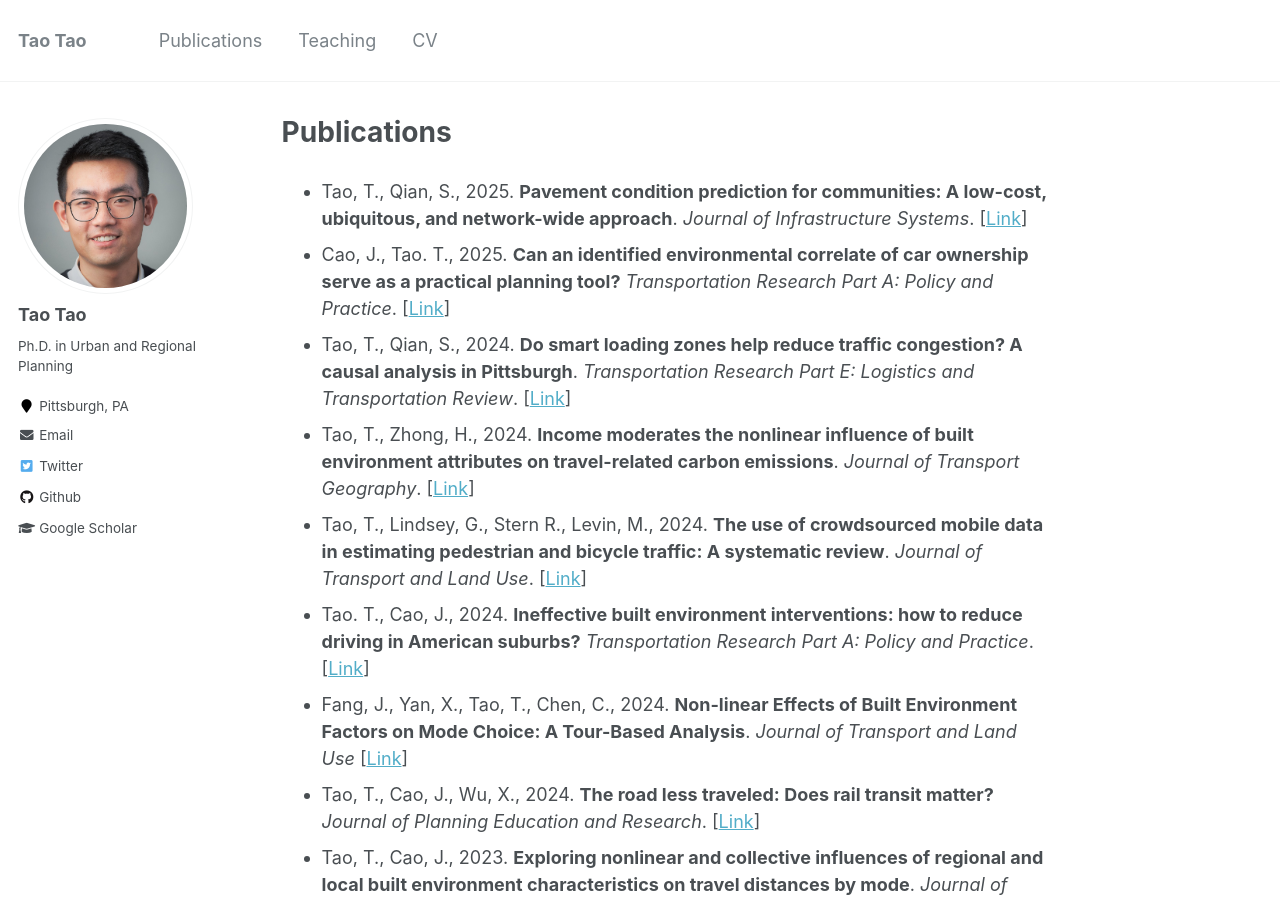
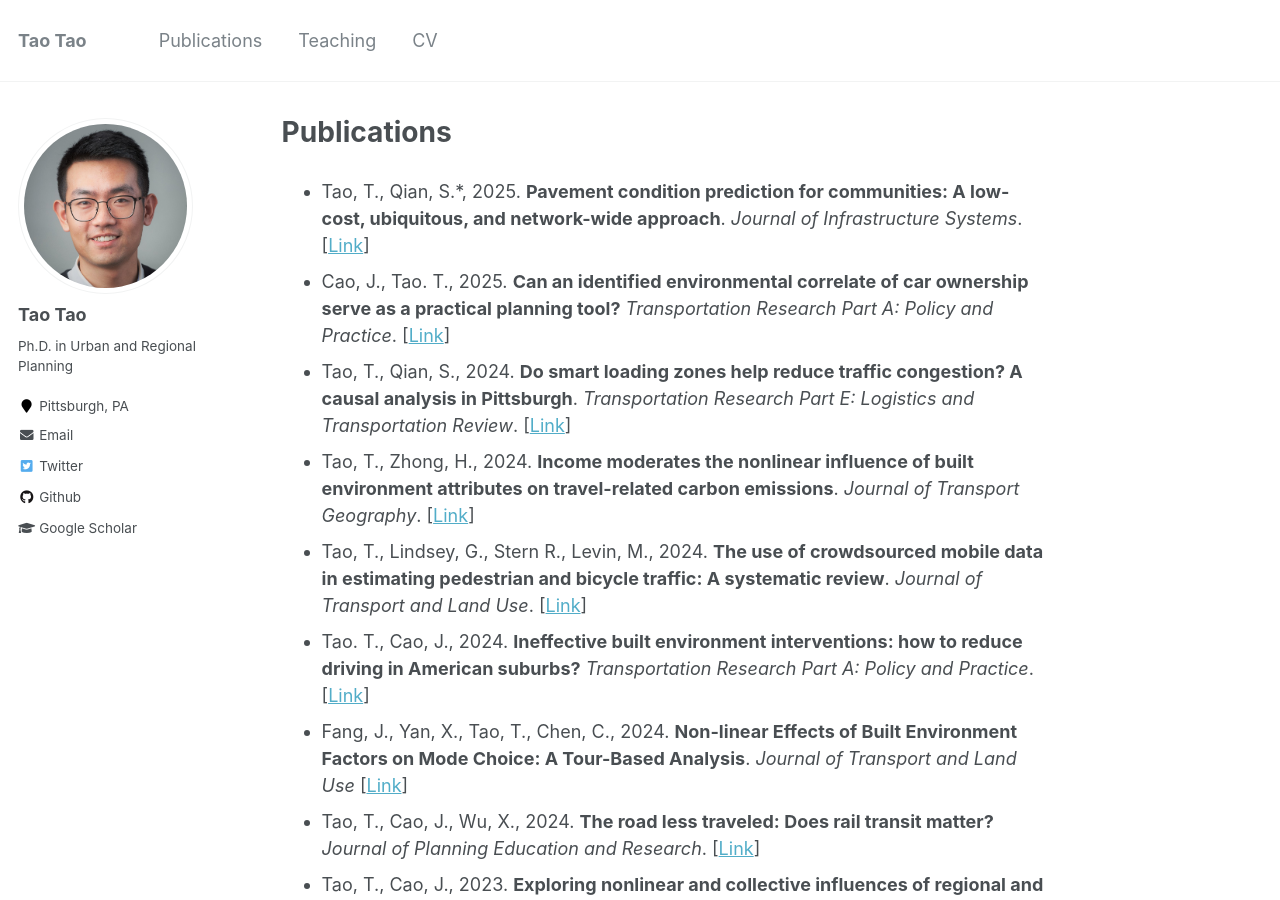
Before and after one commit to vtao1989/blog, a Jekyll site: the page built from _pages/publications.md, in a window 1280 px wide and 900 px high. Built offline with Jekyll 4.4.1, drawn with Linux system fonts in a browser that asks for light colours.

```diff
--- a/_pages/publications.md
+++ b/_pages/publications.md
@@ -4,7 +4,7 @@ permalink: /publications/
 author_profile: true
 ---
 
-- Tao, T., Qian, S., 2025. **Pavement condition prediction for communities: A low-cost, ubiquitous, and network-wide approach**. *Journal of Infrastructure Systems*. [[Link](https://doi.org/10.1061/JITSE4.ISENG-2378)]
+- Tao, T., Qian, S.\*, 2025. **Pavement condition prediction for communities: A low-cost, ubiquitous, and network-wide approach**. *Journal of Infrastructure Systems*. [[Link](https://doi.org/10.1061/JITSE4.ISENG-2378)]
 - Cao, J., Tao. T., 2025. **Can an identified environmental correlate of car ownership serve as a practical planning tool?** *Transportation Research Part A: Policy and Practice*. [[Link](https://doi.org/10.1016/j.tra.2024.104304)]
 - Tao, T., Qian, S., 2024. **Do smart loading zones help reduce traffic congestion? A causal analysis in Pittsburgh**. *Transportation Research Part E: Logistics and Transportation Review*. [[Link](https://doi.org/10.1016/j.tre.2024.103796)]
 - Tao, T., Zhong, H., 2024. **Income moderates the nonlinear influence of built environment attributes on travel-related carbon emissions**. *Journal of Transport Geography*. [[Link](https://doi.org/10.1016/j.jtrangeo.2024.103985)]
```
Also changed, not shown: 9 other files.
